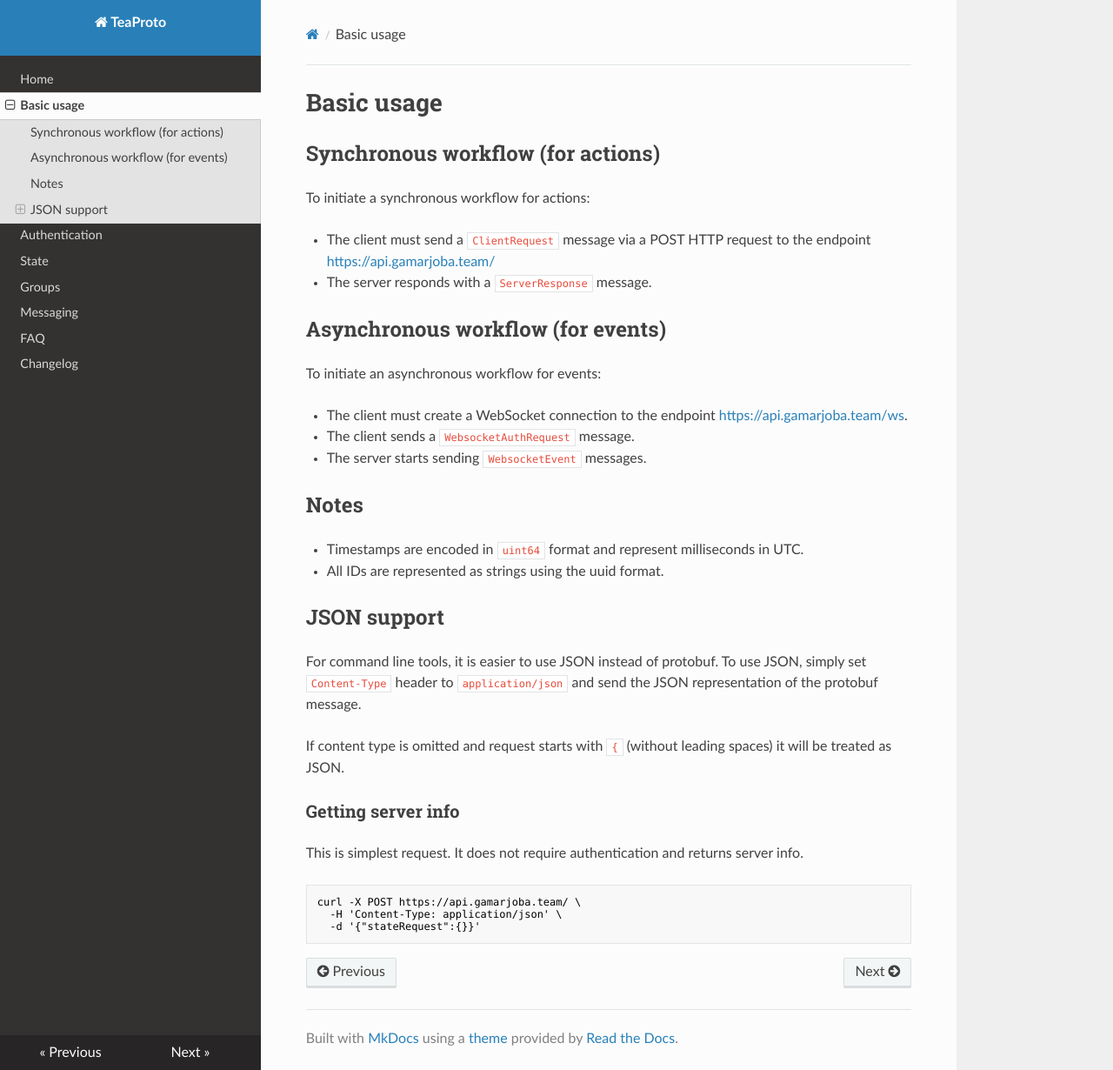
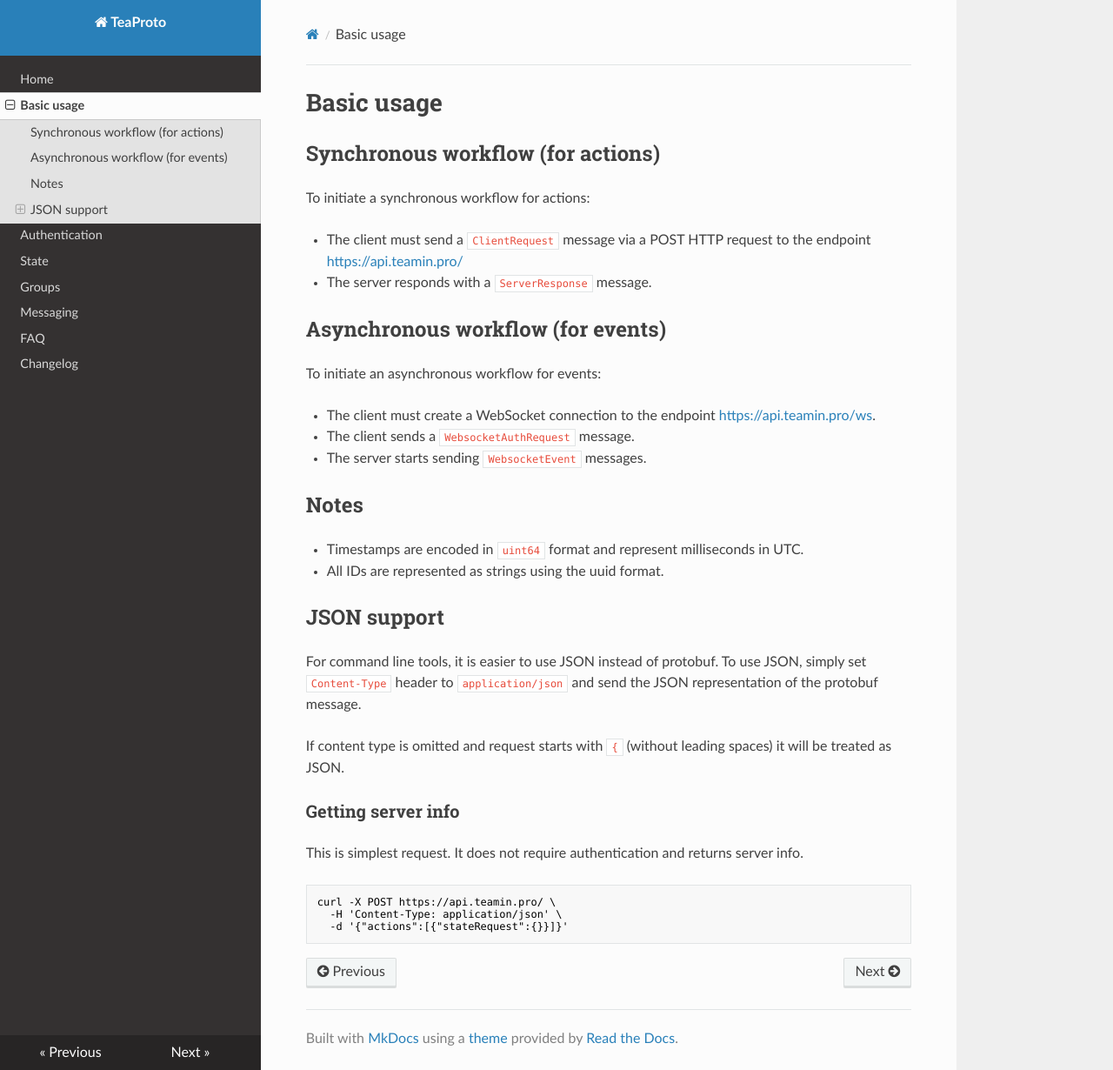
Before and after one commit to teamin-pro/teaproto, an MkDocs documentation site: the page built from docs/basics.md, in a window 1280 px wide and 1230 px high. Shown: the whole window at 87% size. Built offline with MkDocs 1.6.1, drawn with Linux system fonts in a browser that asks for light colours; nearby versions of some CDN libraries.

````diff
--- a/docs/basics.md
+++ b/docs/basics.md
@@ -3,13 +3,13 @@
 ## Synchronous workflow (for actions)
 To initiate a synchronous workflow for actions:
 
- * The client must send a `ClientRequest` message via a POST HTTP request to the endpoint [https://api.gamarjoba.team/](https://api.gamarjoba.team/)
+ * The client must send a `ClientRequest` message via a POST HTTP request to the endpoint [https://api.teamin.pro/](https://api.teamin.pro/)
  * The server responds with a `ServerResponse` message.
 
 ## Asynchronous workflow (for events)
 To initiate an asynchronous workflow for events:
 
- * The client must create a WebSocket connection to the endpoint [https://api.gamarjoba.team/ws](https://api.gamarjoba.team/ws).
+ * The client must create a WebSocket connection to the endpoint [https://api.teamin.pro/ws](https://api.teamin.pro/ws).
  * The client sends a `WebsocketAuthRequest` message.
  * The server starts sending `WebsocketEvent` messages.
 
@@ -27,7 +27,7 @@ If content type is omitted and request starts with `{` (without leading spaces)
 This is simplest request. It does not require authentication and returns server info.
 
 ```shell
-curl -X POST https://api.gamarjoba.team/ \
+curl -X POST https://api.teamin.pro/ \
   -H 'Content-Type: application/json' \
-  -d '{"stateRequest":{}}'
+  -d '{"actions":[{"stateRequest":{}}]}'
 ```
````
Also changed, not shown: docs/messaging.md (+1 -1 lines).
